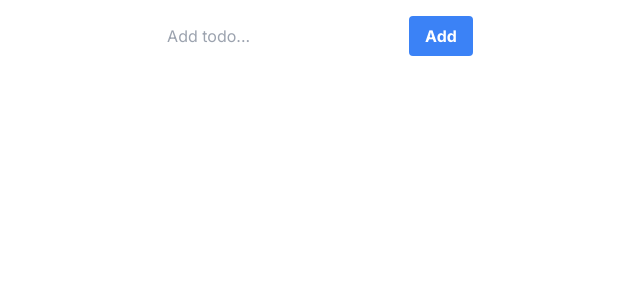
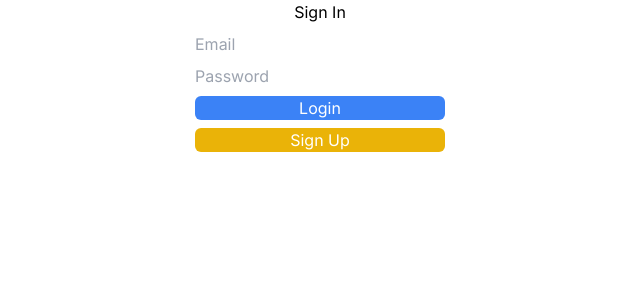
Before and after one commit to AchrafReyani/todo, a Next.js app: page /todo-app in a window 1280 px wide. Shown: the top 300 px of the page, without its empty margins (320-960 px from the left). Built offline with nearby package versions, Linux system fonts and the light colour scheme.

Commit message:
fixed issue with firebase auth

```diff
--- a/app/components/signin/signin.tsx
+++ b/app/components/signin/signin.tsx
@@ -1,16 +1,35 @@
 'use client'
 import React, { useState } from 'react'
+import { auth } from '../../lib/firebase/clientApp';
+import { signInWithEmailAndPassword, createUserWithEmailAndPassword, signOut } from 'firebase/auth';
+
 
 const SignInComponent = () => {
 
     const [ loading, setLoading ] = useState<boolean>(false);
 
-    const handleSignIn = () => {
+    const handleSignIn = (e: React.FormEvent<HTMLFormElement>) => {
+        e.preventDefault();
+        let email = e.currentTarget.email.value;
+        let password = e.currentTarget.password.value;
 
+        setLoading(true);
+
+        signInWithEmailAndPassword(auth, email, password)
+        .then((userCredential) => {
+            console.log(userCredential);
+            setLoading(false);
+        })
+        .catch((error) => {
+            console.log(error);
+            setLoading(false);
+        });
     }
 
     const handleSignUp = () => {
-
+        let email = document.getElementsByName('email')[0] as HTMLInputElement;
+        let password = document.getElementsByName('password')[0] as HTMLInputElement;
+        setLoading(true);
     }
 
     return (
--- a/app/lib/firebase/clientApp.js
+++ b/app/lib/firebase/clientApp.js
@@ -1,6 +1,8 @@
 // Import the functions you need from the SDKs you need
 import { initializeApp } from "firebase/app";
 import { getAnalytics } from "firebase/analytics";
+import { getAuth } from "firebase/auth";
+import { getFirestore } from "firebase/firestore";
 // TODO: Add SDKs for Firebase products that you want to use
 // https://firebase.google.com/docs/web/setup#available-libraries
 
--- a/app/todo-app/layout.tsx
+++ b/app/todo-app/layout.tsx
@@ -2,7 +2,7 @@ import React from 'react'
 import SignInComponent from '../components/signin/signin';
 
 const ToDoAppLayoutComponent = ({children} : {children: React.ReactElement}) => {
-    const isAuthenticated = true;
+    const isAuthenticated = false;
   return isAuthenticated ? <div>{children}</div>
     :<SignInComponent/>
 }
```
